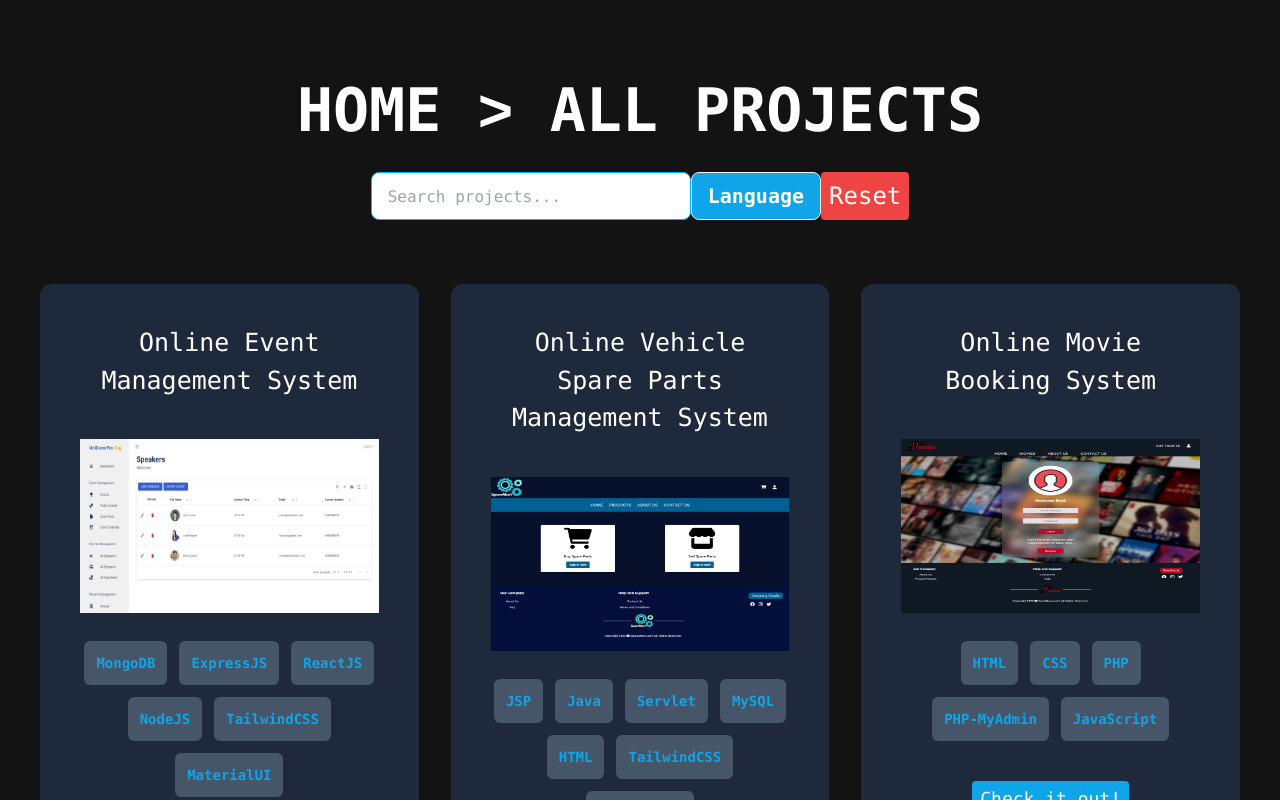
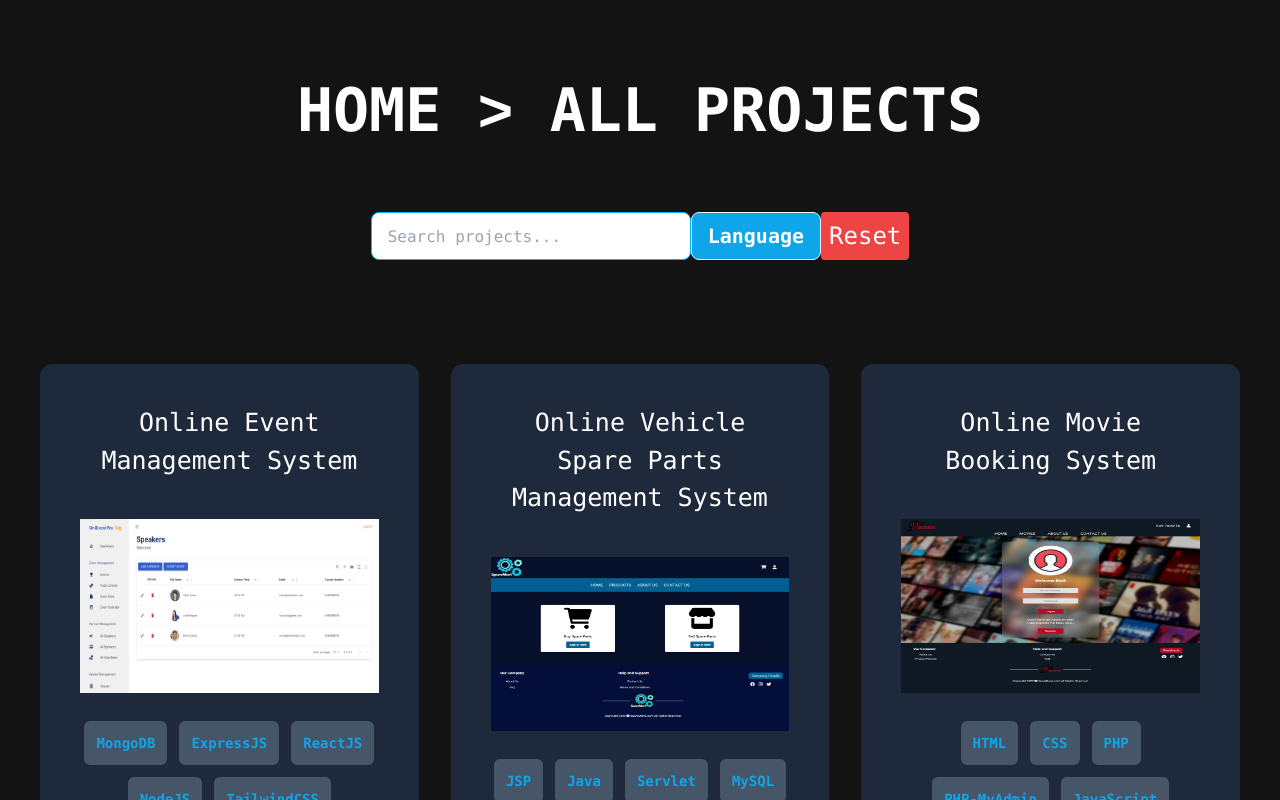
Before and after one commit to Radser2001/Portfolio, a Next.js app: page /projects in a window 1280 px wide. Shown: the top 800 px of the page. Built offline with nearby package versions, Linux system fonts and the light colour scheme.

Commit message:
Update UI

```diff
--- a/components/Skills.js
+++ b/components/Skills.js
@@ -3,7 +3,7 @@ import skills from "../lib/skills";
 const Skills = () => {
   return (
     <>
-      <div id="Skills" className="mt-24 m-4 md:mt-40 font-mono">
+      <div id="Skills" className="mt-24 ml-2 md:ml-0 mr-2 md:mt-40 font-mono">
         <h1 className="uppercase font-semibold  text-center md:text-left text-3xl sm:text-6xl">
           Skills
         </h1>
--- a/pages/projects/index.js
+++ b/pages/projects/index.js
@@ -41,7 +41,7 @@ const Projects = () => {
           <Link href="/">Home</Link> &#707; All Projects
         </h1>
 
-        <div className="text-center flex flex-row items-center justify-center">
+        <div className="text-center mt-4  mb-4 md:mt-10 md:mb-10 flex flex-row items-center justify-center">
           <input
             type="text"
             placeholder="Search projects..."
```
